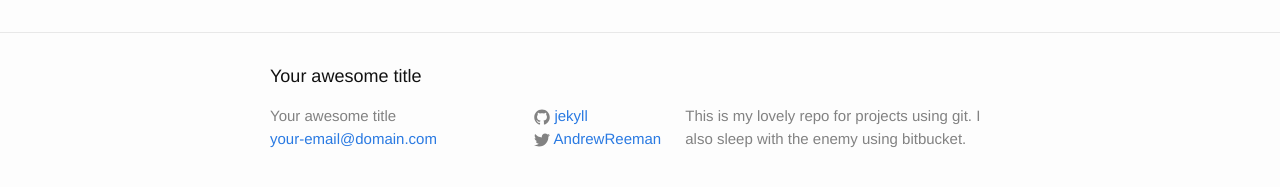
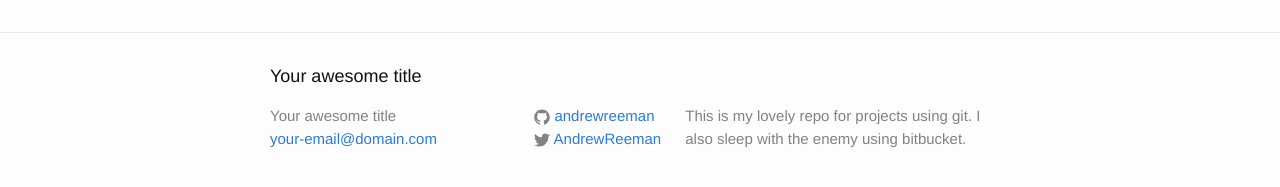
Before and after one commit to andrewreeman/andrewreeman.github.io, a Jekyll site: the page built from index.html, in a window 1280 px wide. Shown: the part 264-451 px from the top of the page. Built offline with Jekyll 4.4.1, drawn with Linux system fonts in a browser that asks for light colours.

Commit message:
add github username

```diff
--- a/_config.yml
+++ b/_config.yml
@@ -13,7 +13,7 @@ description: > # this means to ignore newlines until "baseurl:"
 baseurl: "" # the subpath of your site, e.g. /blog
 url: "http://yourdomain.com" # the base hostname & protocol for your site
 twitter_username: AndrewReeman
-github_username:  jekyll
+github_username:  andrewreeman
 
 # Build settings
 markdown: kramdown
```
